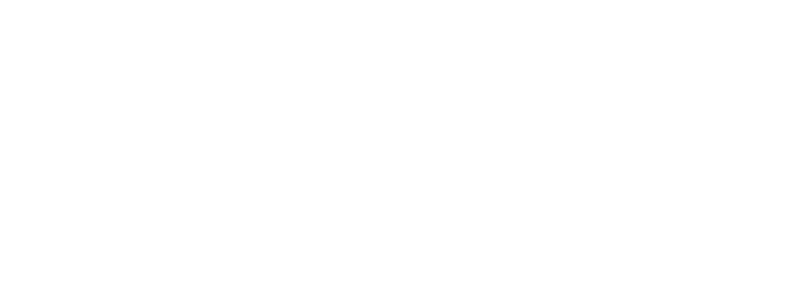
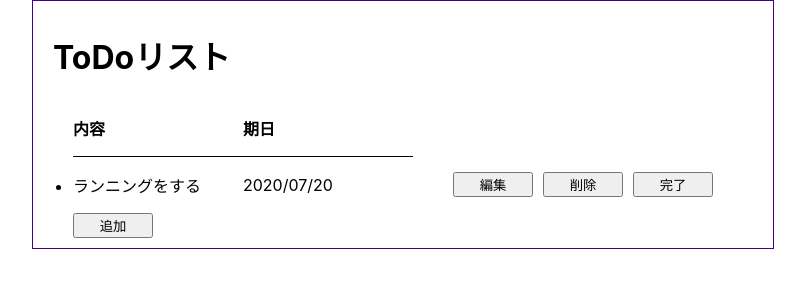
Before and after one commit to NaoyaAkaike/todo-app, a React (Create React App) app: page / in a window 1280 px wide. Shown: the top 300 px of the page, without its empty margins (237-1042 px from the left). Built offline with nearby package versions, Linux system fonts and the light colour scheme.

Commit message:
create top page

```diff
--- a/package.json
+++ b/package.json
@@ -3,6 +3,8 @@
   "version": "0.1.0",
   "private": true,
   "dependencies": {
+    "@emotion/react": "^11.8.1",
+    "@emotion/styled": "^11.8.1",
     "@testing-library/jest-dom": "^5.16.2",
     "@testing-library/react": "^12.1.3",
     "@testing-library/user-event": "^13.5.0",
--- a/src/App.js
+++ b/src/App.js
@@ -1,9 +1,77 @@
+import styled from "@emotion/styled";
 
 function App() {
+
   return (
-    <div>
-    </div>
+    <SContainer>
+      <h1>ToDoリスト</h1>
+      <SContentWrapper>
+      <SItemWrapper>
+      <SItem>内容</SItem>
+      <SItem>期日</SItem>
+      </SItemWrapper>
+
+      <SUl>
+        <li>
+      <SMemoWrapper>
+        <STodo>ランニングをする</STodo>
+        <SDate>2020/07/20</SDate>
+        <SButtonWrapper>
+        <SButton>編集</SButton>
+        <SButton>削除</SButton>
+        <SButton>完了</SButton>
+        </SButtonWrapper>
+      </SMemoWrapper>
+      </li>
+      </SUl>
+
+      <SButton>追加</SButton>
+      </SContentWrapper>
+    </SContainer>
   );
 }
+export default App;
+const SContainer = styled.div`
+width: 700px;
+border: solid 1px indigo;
+margin: 0 auto;
+padding: 10px 20px;
+`
+const SContentWrapper = styled.div`
+margin-left:20px;
+`
 
-export default App;
+const SItemWrapper = styled.div`
+display: flex;
+align-items: center;
+border-bottom: solid 1px black;
+font-weight: bold;
+width: 50%;
+`
+const SItem = styled.p`
+width: 50%;
+`
+const SUl = styled.ul`
+padding-left: 0px;
+margin: 0px
+`
+const SMemoWrapper = styled.div`
+display: flex;
+align-items: center;
+width: 100%;
+`
+const STodo = styled.p`
+width: 25%;
+`
+const SDate = styled.p`
+width: 25%;
+`
+
+const SButtonWrapper = styled.div`
+margin-right: 30px;
+margin-left: auto;
+`
+const SButton = styled.button`
+width: 80px;
+margin-right: 10px;
+`
```
Also changed, not shown: src/pages/AddTodoPage.jsx (added), src/pages/EditTodoPage.jsx (added), 1 other file (tests, documents, lock files or other folders).
